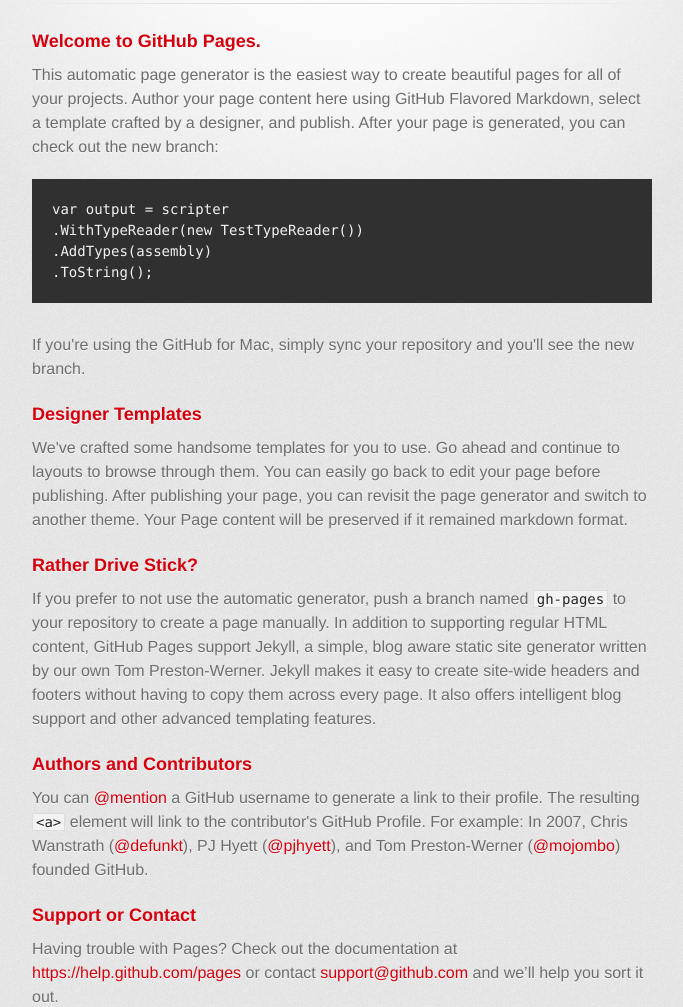
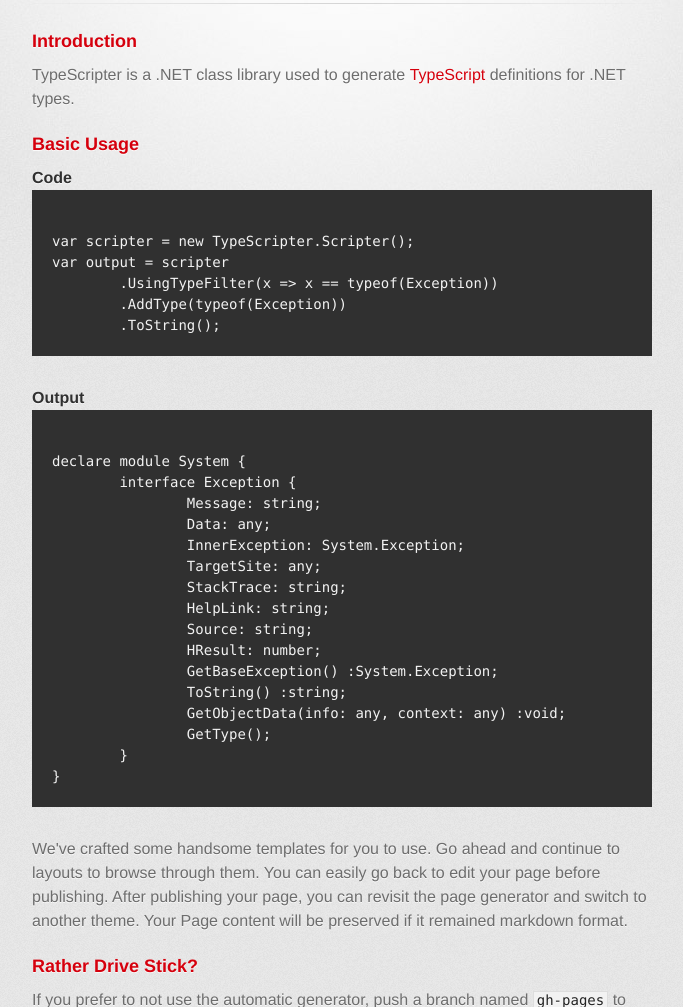
Before and after one commit to cjlpowers/TypeScripter, a plain HTML site: page index.html in a window 1280 px wide. Shown: the part 274-1281 px from the top of the page, without its empty margins (298-981 px from the left). Drawn offline with Linux system fonts and the light colour scheme; a web font is replaced by a local one.

Commit message:
Updating index content

```diff
--- a/index.html
+++ b/index.html
@@ -32,20 +32,44 @@
 
         <section id="main_content">
           <h3>
-<a id="welcome-to-github-pages" class="anchor" href="#welcome-to-github-pages" aria-hidden="true"><span class="octicon octicon-link"></span></a>Welcome to GitHub Pages.</h3>
+<a id="welcome-to-github-pages" class="anchor" href="#welcome-to-github-pages" aria-hidden="true"><span class="octicon octicon-link"></span></a>Introduction</h3>
 
-<p>This automatic page generator is the easiest way to create beautiful pages for all of your projects. Author your page content here using GitHub Flavored Markdown, select a template crafted by a designer, and publish. After your page is generated, you can check out the new branch:</p>
+<p>TypeScripter is a .NET class library used to generate <a href="//www.typescriptlang.com">TypeScript</a> definitions for .NET types.</p>
 
-<pre><code>var output = scripter
-.WithTypeReader(new TestTypeReader())
-.AddTypes(assembly)
-.ToString();
+<h3>
+<a id="designer-templates" class="anchor" href="#designer-templates" aria-hidden="true"><span class="octicon octicon-link"></span></a>Basic Usage</h3>
+
+<h4>Code</h4>
+
+<pre><code>
+var scripter = new TypeScripter.Scripter();
+var output = scripter
+	.UsingTypeFilter(x => x == typeof(Exception))
+	.AddType(typeof(Exception))
+	.ToString();
 </code></pre>
 
-<p>If you're using the GitHub for Mac, simply sync your repository and you'll see the new branch.</p>
 
-<h3>
-<a id="designer-templates" class="anchor" href="#designer-templates" aria-hidden="true"><span class="octicon octicon-link"></span></a>Designer Templates</h3>
+<h4>Output</h4>
+
+<pre><code>
+declare module System {
+	interface Exception {
+		Message: string;
+		Data: any;
+		InnerException: System.Exception;
+		TargetSite: any;
+		StackTrace: string;
+		HelpLink: string;
+		Source: string;
+		HResult: number;
+		GetBaseException() :System.Exception;
+		ToString() :string;
+		GetObjectData(info: any, context: any) :void;
+		GetType();
+	}
+}
+</code></pre>
 
 <p>We've crafted some handsome templates for you to use. Go ahead and continue to layouts to browse through them. You can easily go back to edit your page before publishing. After publishing your page, you can revisit the page generator and switch to another theme. Your Page content will be preserved if it remained markdown format.</p>
 
```
